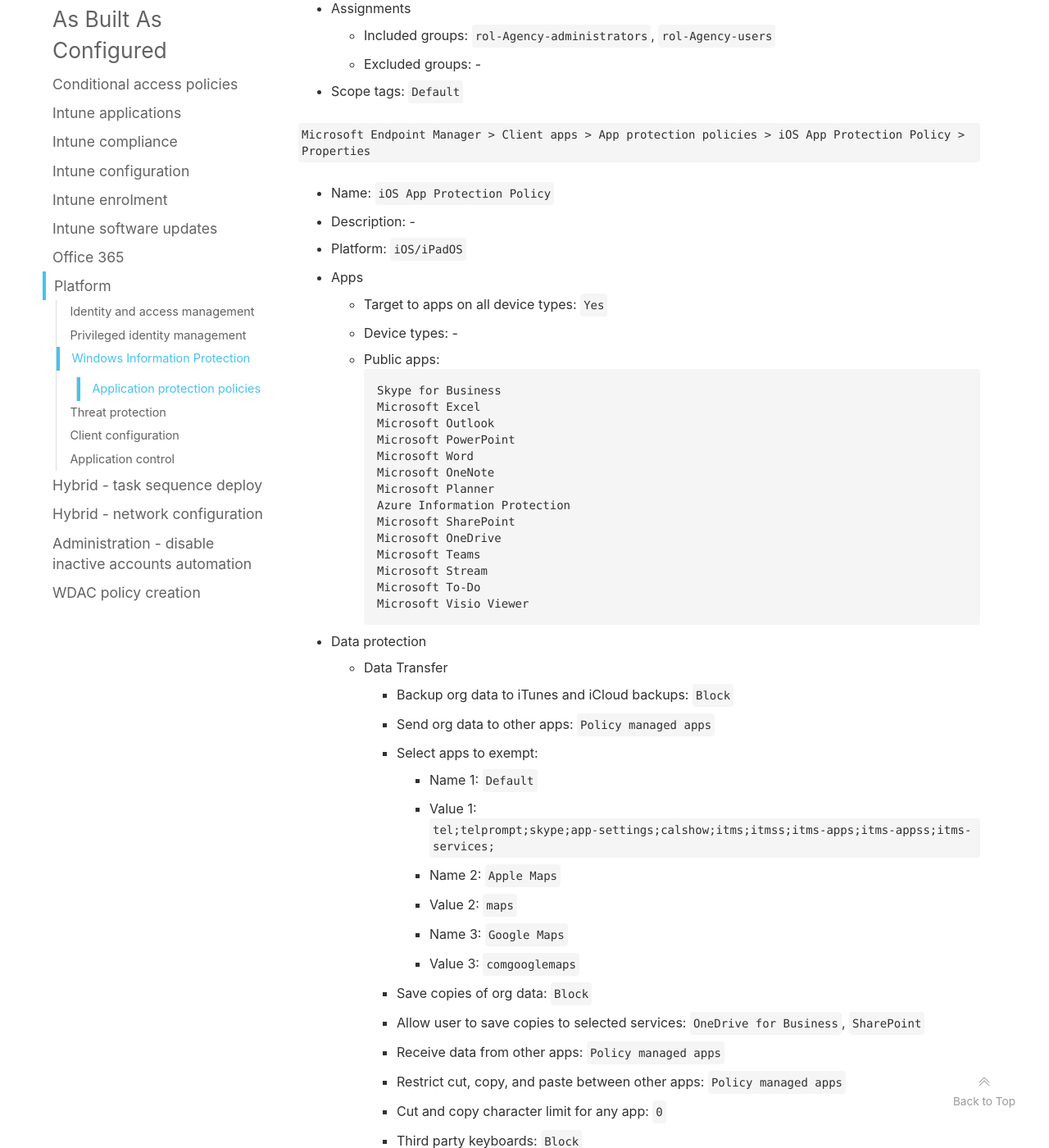
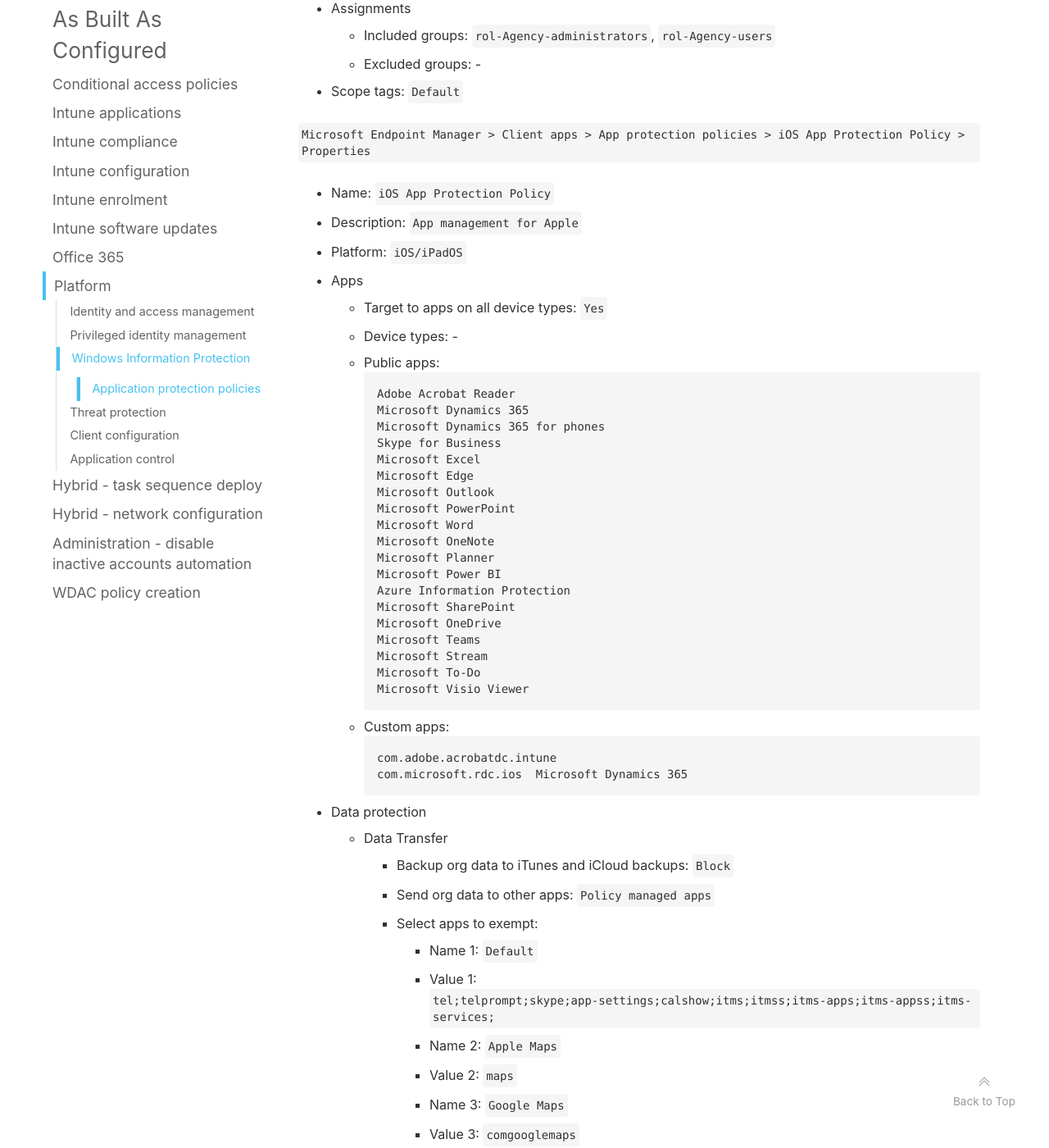
Before and after one commit to ASD-Blueprint/desktop.gov.au, a Jekyll site: the page built from blueprint/abac/platform.md, in a window 1280 px wide and 1400 px high, scrolled down 72844 px. Shown: the whole window at 82% size. Built offline with Jekyll 4.4.1, drawn with Linux system fonts in a browser that asks for light colours; comment, search, counter and statistics services are not loaded; some of the changed text lies outside the part shown.

Commit message:
Update to App Protection Policies in the Platform ABAC
Update to App Protection Policies in the Platform ABAC to correctly align to the design decisions in the Platform and Client Devices designs. Additional apps also added to iOS policy.

````diff
--- a/blueprint/abac/platform.md
+++ b/blueprint/abac/platform.md
@@ -2060,20 +2060,25 @@
 `Microsoft Endpoint Manager > Client apps > App protection policies > iOS App Protection Policy > Properties`
 
 * Name: `iOS App Protection Policy`
-* Description: -
+* Description: `App management for Apple`
 * Platform: `iOS/iPadOS`
 * Apps
   * Target to apps on all device types: `Yes`
   * Device types: -
   * Public apps:
   ```
+  Adobe Acrobat Reader
+  Microsoft Dynamics 365
+  Microsoft Dynamics 365 for phones
   Skype for Business
   Microsoft Excel
+  Microsoft Edge
   Microsoft Outlook
   Microsoft PowerPoint
   Microsoft Word
   Microsoft OneNote
   Microsoft Planner
+  Microsoft Power BI
   Azure Information Protection
   Microsoft SharePoint
   Microsoft OneDrive
@@ -2081,6 +2086,11 @@
   Microsoft Stream
   Microsoft To-Do
   Microsoft Visio Viewer
+  ```
+  * Custom apps:
+  ```
+  com.adobe.acrobatdc.intune
+  com.microsoft.rdc.ios  Microsoft Dynamics 365
   ```
 * Data protection
   * Data Transfer
````
Also changed, not shown: other parts of blueprint/abac/platform.md (+5 -6 lines).
